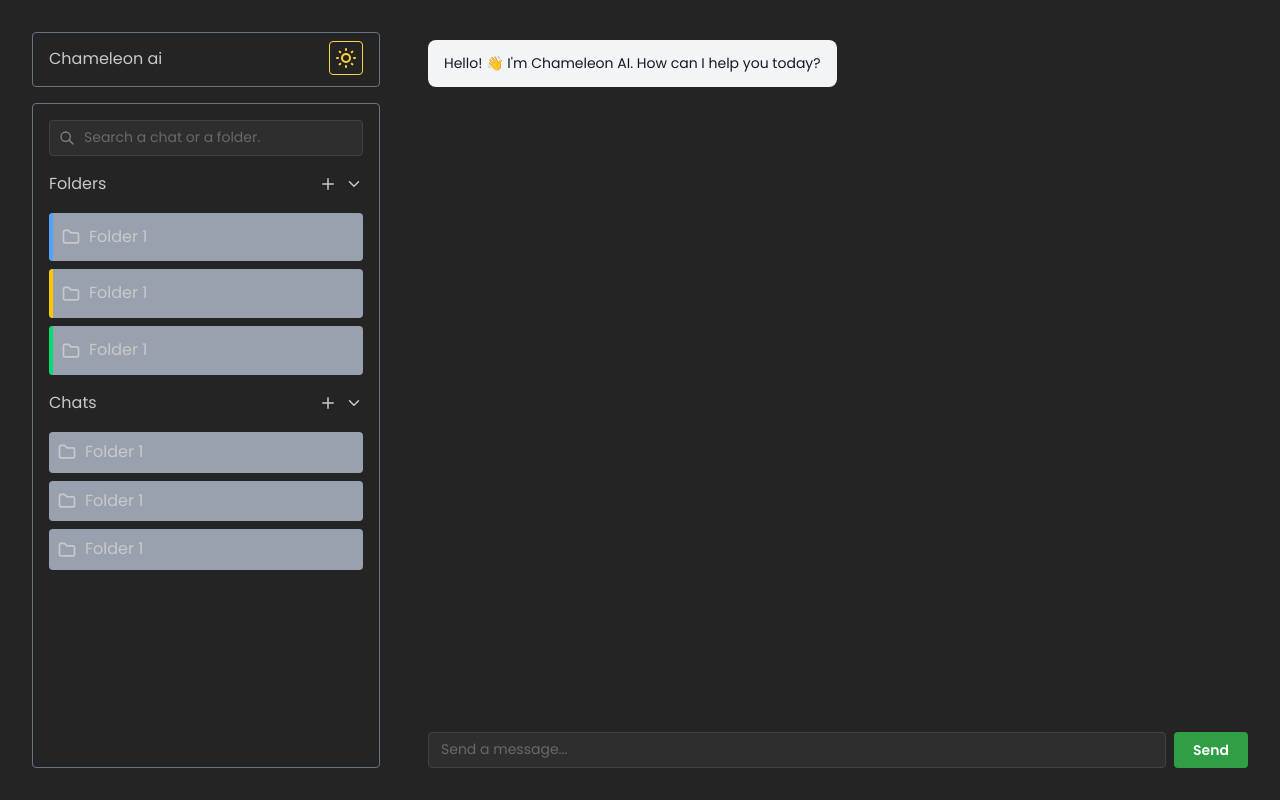
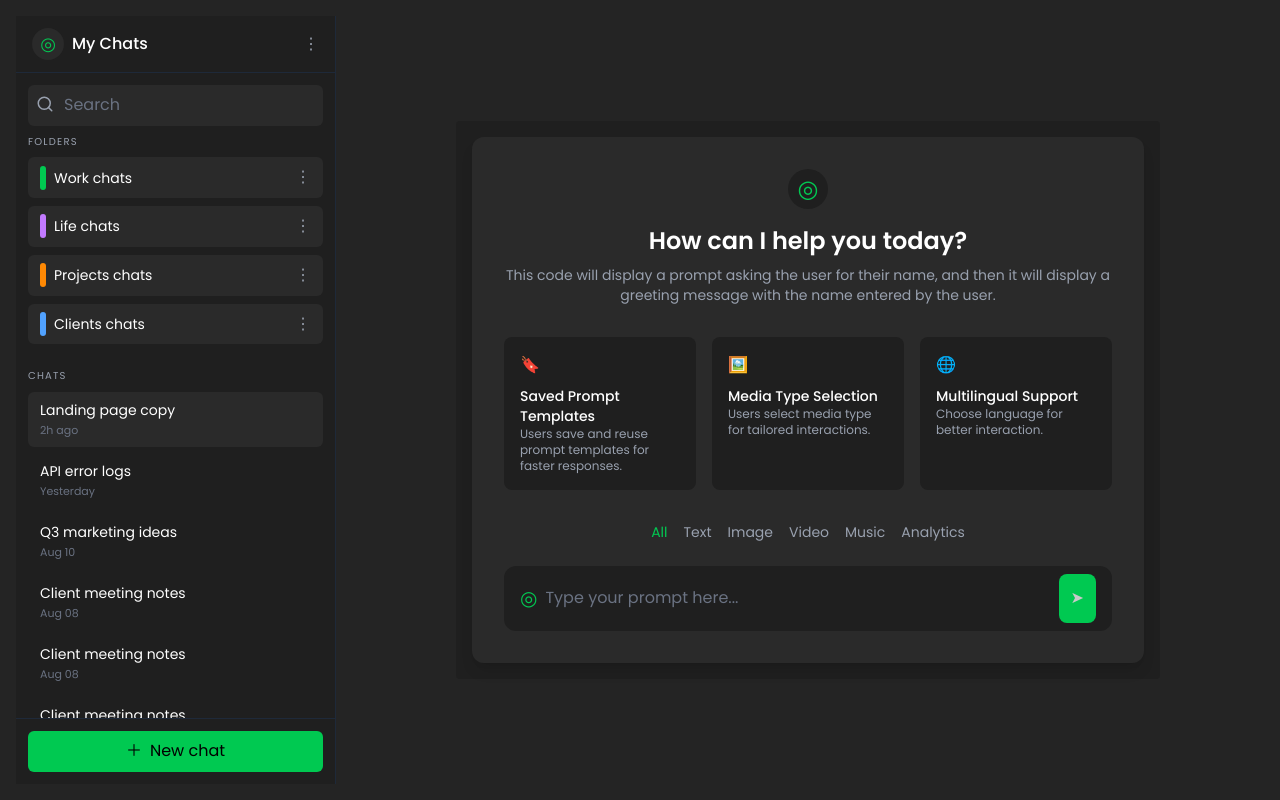
Before and after one commit to Nate-Workspace/chameleon-ai, a Next.js app: page / in a window 1280 px wide. Built offline with nearby package versions, Linux system fonts and the light colour scheme; no server answers.

Commit message:
feat: editing the ui: side bar edited, Homepage design edited, chat area,  and create message functionality made.

```diff
--- a/package.json
+++ b/package.json
@@ -23,6 +23,7 @@
     "dayjs": "^1.11.13",
     "dotenv": "^17.2.1",
     "drizzle-orm": "^0.44.4",
+    "lucide-react": "^0.539.0",
     "next": "15.4.3",
     "react": "19.1.0",
     "react-dom": "19.1.0",
--- a/src/app/(home)/actions/create-message-action.ts
+++ b/src/app/(home)/actions/create-message-action.ts
@@ -1,6 +1,9 @@
+'use server'
+
 import { createMessage } from "@/db/orm/text-message/create-message";
+import { CreateMessageProp } from "@/types/message-create-types";
 
-export async function createMessageAction( message: { id: string, sender: "user"| "ai", content: string}){
+export async function createMessageAction( message: CreateMessageProp){
     try{
         const data = await createMessage(message)
         console.log("Message created successfully:", data);
--- a/src/app/(home)/chat-area.tsx
+++ b/src/app/(home)/chat-area.tsx
@@ -5,15 +5,10 @@ import { Box, Textarea, Button, ScrollArea } from "@mantine/core";
 import ReactMarkdown from "react-markdown";
 import axios from "axios";
 import { createMessageAction } from "./actions/create-message-action";
-
-type Message = {
-  id: string;
-  sender: "user" | "ai";
-  content: string;
-};
+import { CreateMessageProp } from "@/types/message-create-types";
 
 export default function ChatArea() {
-  const [messages, setMessages] = useState<Message[]>([
+  const [messages, setMessages] = useState<CreateMessageProp[]>([
     {
       id: "1",
       sender: "ai",
@@ -26,7 +21,7 @@ export default function ChatArea() {
   const sendMessage = async () => {
     if (!input.trim()) return;
 
-    const newMessage: Message = {
+    const newMessage: CreateMessageProp = {
       id: Date.now().toString(),
       sender: "user",
       content: input,
--- a/src/app/(home)/page.tsx
+++ b/src/app/(home)/page.tsx
@@ -1,26 +1,97 @@
-'use client'
+"use client";
 
 import ScreenWrapper from "../_components/ScreenWrapper";
-import { Button } from "@mantine/core";
+import { Button, Stack } from "@mantine/core";
 import { createUserAction } from "./create-user-action";
 import ChatArea from "./chat-area";
 
 export default function Home() {
-  const onButtonClick = async () => {
-    const response = await createUserAction();
-    console.log("User created:", response);
-  }
   return (
-    // <div className="flex flex-col items-center justify-center h-full">
-    //   <h1 className="text-4xl font-bold mb-4">Welcome to Chameleon AI</h1>
-    //   <p className="text-lg text-center max-w-md">
-    //     This is a Next.js application designed to showcase the capabilities of
-    //     Chameleon AI. Explore the features and functionalities we offer.
-    //   </p>
-    //   <Button variant="filled" onClick={onButtonClick}> Add to database </Button>
-    // </div>
-    <>
-    <ChatArea/>
-    </>
+    <div className="flex flex-col items-center justify-center h-full">
+      <div className="py-4 px-4 bg-[#1f1f1f] rounded-sm">
+        <div className="max-w-2xl w-full bg-[#2a2a2a] rounded-xl p-6 sm:p-8 text-center shadow-lg">
+          {/* Logo */}
+          <div className="flex justify-center mb-4">
+            <div className="w-10 h-10 flex items-center justify-center rounded-full bg-[#1f1f1f]">
+              <span className="text-green-500 text-2xl">◎</span>
+              {/* replace with your logo */}
+            </div>
+          </div>
+
+          {/* Title */}
+          <h1 className="text-xl sm:text-2xl font-semibold text-white mb-2">
+            How can I help you today?
+          </h1>
+          <p className="text-gray-400 text-xs sm:text-sm mb-8 px-2 sm:px-0">
+            This code will display a prompt asking the user for their name, and
+            then it will display a greeting message with the name entered by the
+            user.
+          </p>
+
+          {/* Feature cards */}
+          <div className="grid grid-cols-1 sm:grid-cols-3 gap-4 mb-8">
+            <div className="bg-[#1f1f1f] rounded-lg p-4 text-left hover:bg-[#252525] transition">
+              <div className="text-green-500 mb-2">🔖</div>
+              <h3 className="text-white font-medium text-sm">
+                Saved Prompt Templates
+              </h3>
+              <p className="text-gray-400 text-xs">
+                Users save and reuse prompt templates for faster responses.
+              </p>
+            </div>
+
+            <div className="bg-[#1f1f1f] rounded-lg p-4 text-left hover:bg-[#252525] transition">
+              <div className="text-green-500 mb-2">🖼️</div>
+              <h3 className="text-white font-medium text-sm">
+                Media Type Selection
+              </h3>
+              <p className="text-gray-400 text-xs">
+                Users select media type for tailored interactions.
+              </p>
+            </div>
+
+            <div className="bg-[#1f1f1f] rounded-lg p-4 text-left hover:bg-[#252525] transition">
+              <div className="text-green-500 mb-2">🌐</div>
+              <h3 className="text-white font-medium text-sm">
+                Multilingual Support
+              </h3>
+              <p className="text-gray-400 text-xs">
+                Choose language for better interaction.
+              </p>
+            </div>
+          </div>
+
+          {/* Tabs */}
+          <div className="flex flex-wrap justify-center gap-4 text-sm mb-6">
+            {["All", "Text", "Image", "Video", "Music", "Analytics"].map(
+              (tab, idx) => (
+                <button
+                  key={idx}
+                  className={`${
+                    idx === 0 ? "text-green-500" : "text-gray-400"
+                  } hover:text-green-500 transition`}
+                >
+                  {tab}
+                </button>
+              )
+            )}
+          </div>
+
+          {/* Input box */}
+          <div className="flex items-center bg-[#1f1f1f] rounded-xl px-3 sm:px-4 py-2">
+            <span className="text-green-500 text-xl mr-2">◎</span>
+            {/* replace with your logo */}
+            <input
+              type="text"
+              placeholder="Type your prompt here..."
+              className="flex-1 bg-transparent text-white placeholder-gray-500 text-sm focus:outline-none"
+            />
+            <button className="bg-green-500 rounded-lg p-2 sm:p-3 ml-2 hover:bg-green-600 transition">
+              ➤
+            </button>
+          </div>
+        </div>
+      </div>
+    </div>
   );
 }
--- a/src/app/_components/sidebar/SideMenu.tsx
+++ b/src/app/_components/sidebar/SideMenu.tsx
@@ -1,19 +1,157 @@
-import { Stack } from "@mantine/core";
 import React from "react";
-import SideHeader from "./SideHeader";
-import SidebarBody from "./SidebarBody";
+import { Search } from "lucide-react"
 
-const SideMenu = () => {
+type Folder = { id: string; name: string; color: string };
+type Chat = { id: string; title: string; updatedAt?: string; active?: boolean };
+
+const defaultFolders: Folder[] = [
+  { id: "f1", name: "Work chats", color: "bg-green-500" },
+  { id: "f2", name: "Life chats", color: "bg-purple-400" },
+  { id: "f3", name: "Projects chats", color: "bg-orange-400" },
+  { id: "f4", name: "Clients chats", color: "bg-blue-400" },
+];
+
+const defaultChats: Chat[] = [
+  { id: "c1", title: "Landing page copy", updatedAt: "2h ago", active: true },
+  { id: "c2", title: "API error logs", updatedAt: "Yesterday" },
+  { id: "c3", title: "Q3 marketing ideas", updatedAt: "Aug 10" },
+  { id: "c4", title: "Client meeting notes", updatedAt: "Aug 08" },
+  { id: "c5", title: "Client meeting notes", updatedAt: "Aug 08" },
+  { id: "c6", title: "Client meeting notes", updatedAt: "Aug 08" },
+  { id: "c7", title: "Client meeting notes", updatedAt: "Aug 08" },
+  { id: "c8", title: "Client meeting notes", updatedAt: "Aug 08" },
+  { id: "c9", title: "Client meeting notes", updatedAt: "Aug 08" },
+];
+
+export default function SideMenu({
+  folders = defaultFolders,
+  chats = defaultChats,
+}: {
+  folders?: Folder[];
+  chats?: Chat[];
+}) {
   return (
-    <Stack
-      w={380}
-      h="100%"
-      className=" w-full p-4 flex flex-col gap-4"
+    <aside
+      className="
+        w-80 h-full
+        bg-[#1f1f1f] border-r border-gray-800
+        flex flex-col
+      "
     >
-      <SideHeader />
-      <SidebarBody />
-    </Stack>
+      {/* ===== Header (separate) ===== */}
+      <div className="shrink-0 border-b border-gray-800 px-4 py-3">
+        <div className="flex items-center justify-between">
+          <div className="flex items-center gap-2">
+            <div className="w-8 h-8 rounded-full bg-[#2a2a2a] flex items-center justify-center">
+              <span className="text-green-500 text-lg leading-none">◎</span>
+            </div>
+            <span className="text-white font-medium">My Chats</span>
+          </div>
+
+          <button
+            type="button"
+            aria-label="Sidebar menu"
+            className="text-gray-400 hover:text-white transition"
+          >
+            ⋮
+          </button>
+        </div>
+      </div>
+
+      {/* ===== Body (scrollable) ===== */}
+      <div className="flex-1 flex flex-col min-h-0">
+        {/* Search */}
+        <div className="p-3 pb-2">
+          <div className="relative">
+            <input
+              type="text"
+              placeholder="Search"
+              className="
+                w-full rounded-md bg-[#2a2a2a]
+                pl-9 pr-3 py-2 text-sm
+                text-white placeholder-gray-500
+                focus:outline-none focus:ring-2 focus:ring-green-500
+              "
+            />
+            <span className="absolute left-2 top-2.5 text-gray-400"><Search size={18}/></span>
+          </div>
+        </div>
+
+        {/* Scroll area hosts: Folders + Chats */}
+        <div className="flex-1 overflow-y-auto px-3 space-y-6 custom-scrollbar">
+          {/* Folders */}
+          <section>
+            <h3 className="text-gray-400 text-[10px] uppercase tracking-[0.12em] mb-2">
+              Folders
+            </h3>
+            <ul className="space-y-2">
+              {folders.map((folder) => (
+                <li key={folder.id}>
+                  <button
+                    type="button"
+                    className="
+                      w-full flex items-center justify-between
+                      bg-[#2a2a2a] hover:bg-[#252525]
+                      rounded-md px-3 py-2 transition group
+                    "
+                  >
+                    <div className="flex items-center gap-2">
+                      <span className={`w-1.5 h-6 rounded-full ${folder.color}`} />
+                      <span className="text-white text-sm">{folder.name}</span>
+                    </div>
+                    <span className="text-gray-400 group-hover:text-white transition">⋮</span>
+                  </button>
+                </li>
+              ))}
+            </ul>
+          </section>
+
+          {/* Chats */}
+          <section>
+            <h3 className="text-gray-400 text-[10px] uppercase tracking-[0.12em] mb-2">
+              Chats
+            </h3>
+            <ul className="space-y-1.5">
+              {chats.map((chat) => (
+                <li key={chat.id}>
+                  <button
+                    type="button"
+                    className={`
+                      w-full flex items-center justify-between rounded-md px-3 py-2 text-left transition group
+                      ${chat.active ? "bg-[#2a2a2a]" : "hover:bg-[#2a2a2a]/70"}
+                    `}
+                  >
+                    <div className="min-w-0">
+                      <p className="truncate text-sm text-white">{chat.title}</p>
+                      {chat.updatedAt && (
+                        <p className="text-[11px] text-gray-500 mt-0.5">{chat.updatedAt}</p>
+                      )}
+                    </div>
+                    <span className="text-gray-500 opacity-0 group-hover:opacity-100 transition">
+                      ⋮
+                    </span>
+                  </button>
+                </li>
+              ))}
+            </ul>
+          </section>
+        </div>
+
+        {/* Footer action */}
+        <div className="p-3 border-t border-gray-800">
+          <button
+            type="button"
+            className="
+              w-full flex items-center justify-center gap-2
+              bg-green-500 text-black font-medium
+              rounded-md py-2 hover:bg-green-600 transition
+            "
+          >
+            <span>＋</span>
+            <span>New chat</span>
+          </button>
+        </div>
+      </div>
+    </aside>
   );
-};
-
-export default SideMenu;
+}
--- a/src/app/globals.css
+++ b/src/app/globals.css
@@ -22,3 +22,26 @@
 body {
   font-family: poppins, sans-serif;
 }
+
+.custom-scrollbar::-webkit-scrollbar {
+  width: 6px; /* thin scrollbar */
+}
+
+.custom-scrollbar::-webkit-scrollbar-track {
+  background: transparent; /* remove background */
+}
+
+.custom-scrollbar::-webkit-scrollbar-thumb {
+  background-color: rgba(100, 100, 100, 0.4); /* subtle thumb */
+  border-radius: 9999px; /* rounded */
+}
+
+.custom-scrollbar::-webkit-scrollbar-thumb:hover {
+  background-color: rgba(100, 100, 100, 0.6); /* darker on hover */
+}
+
+/* For Firefox */
+.custom-scrollbar {
+  scrollbar-width: thin;
+  scrollbar-color: rgba(100, 100, 100, 0.4) transparent;
+}
--- /dev/null
+++ b/src/types/message-create-types.ts
@@ -0,0 +1,5 @@
+export type CreateMessageProp = {
+  id: string;
+  sender: "user" | "ai";
+  content: string;
+};
```
Also changed, not shown: src/db/orm/text-message/create-message.ts (+5 -2 lines), 1 other file (tests, documents, lock files or other folders).
